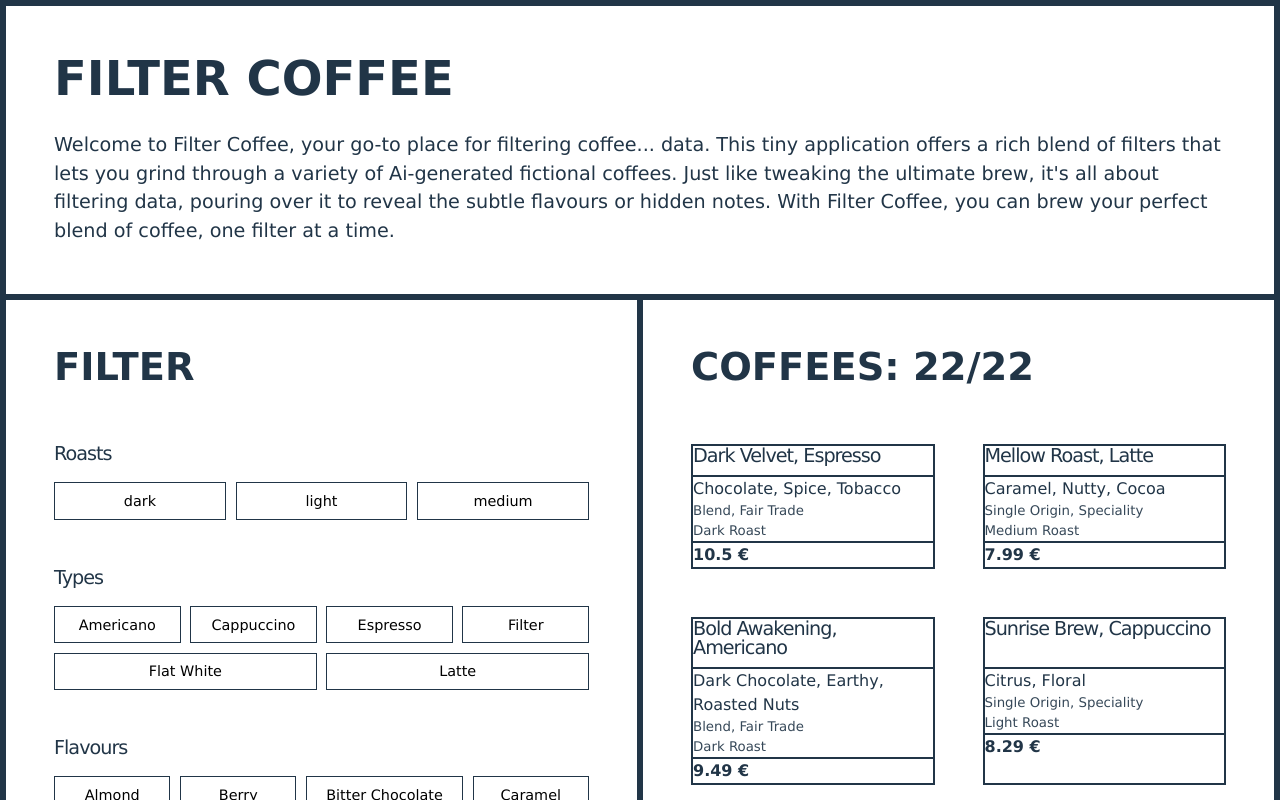
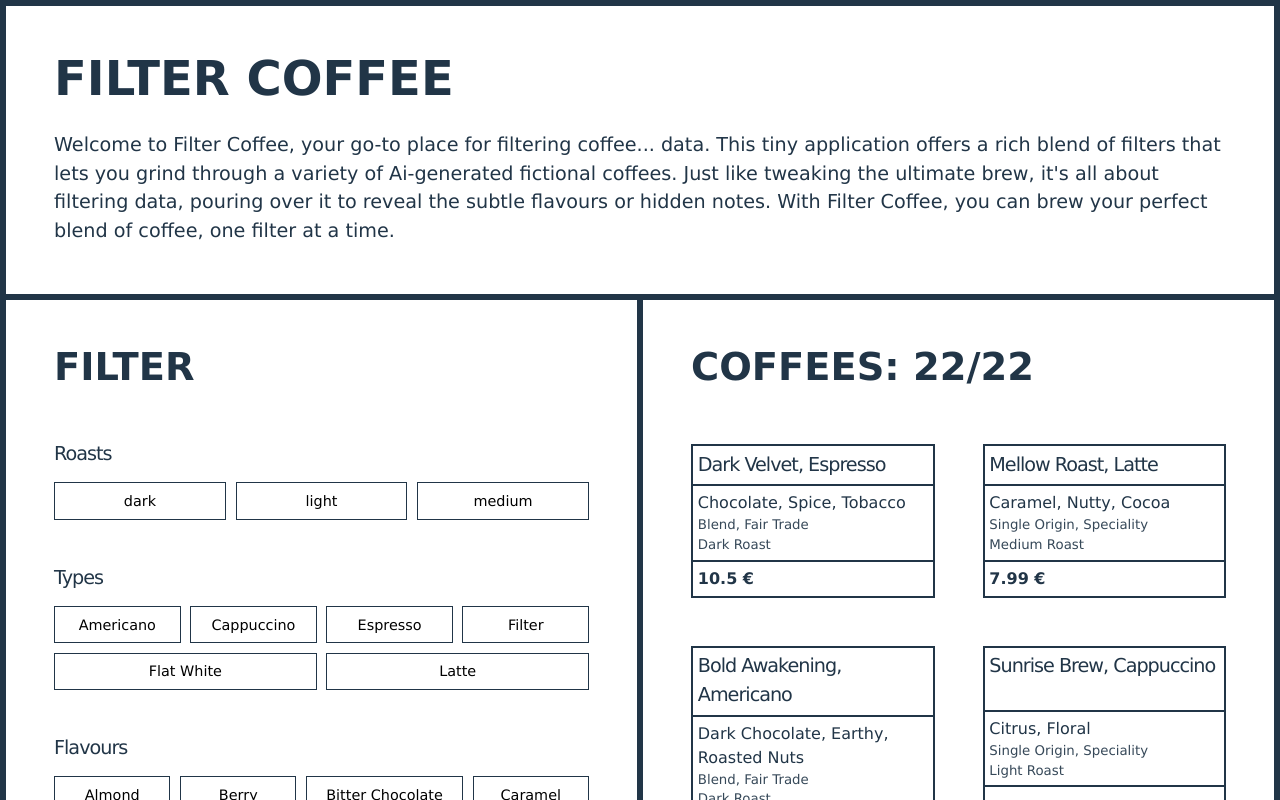
Before and after one commit to gunnar-miklis/multi-filtering, a React (Vite) app: page / in a window 1280 px wide. Shown: the top 800 px of the page. Built offline with nearby package versions, Linux system fonts and the light colour scheme.

Commit message:
adjust padding of filter-results__item boxes

```diff
--- a/src/components/filter/FilterResults/FilterResults.tsx
+++ b/src/components/filter/FilterResults/FilterResults.tsx
@@ -21,19 +21,21 @@ export default function FilterResults({ headingLevel, totalCoffees, filteredCoff
       <div className='flexRow flexWrap gap-lg filter-results__list'>
         {filteredCoffees.map(({ name, roast, type, flavours, categories, price }) => (
           <div className='flexCol flexNoWrap box filter-results__item' key={name}>
-            <div className='box box--full-height'>
-              <SubHeading className={`heading-${headingLevel + 1}`}>
+            <div className='box box--full-height filter-results__heading'>
+              <SubHeading
+                className={`heading-${headingLevel + 1} heading-3--no-margin heading-3--normal-line-height`}
+              >
                 {name}, {type}
               </SubHeading>
             </div>
 
-            <div className='box box--full-height'>
+            <div className='box box--full-height filter-results__body'>
               <p className='text'>{flavours.join(', ')}</p>
               <small className='small'>{categories.join(', ')}</small>
               <small className='small'>{capitalizeFirstLetter(roast)} Roast</small>
             </div>
 
-            <div className='box box--full-height'>
+            <div className='box box--full-height filter-results__price'>
               <strong className='strong'>{price} €</strong>
             </div>
           </div>
--- a/src/components/filter/FilterResults/filter-results.css
+++ b/src/components/filter/FilterResults/filter-results.css
@@ -1,3 +1,10 @@
+.heading-3--no-margin {
+  margin-bottom: unset;
+}
+.heading-3--normal-line-height {
+  line-height: 1.5;
+}
+
 .filter-results {
   padding: var(--space-lg);
 }
@@ -10,6 +17,15 @@
   justify-content: space-between;
   flex: 1 1;
   flex-basis: 42%;
+}
+
+.filter-results__heading,
+.filter-results__body,
+.filter-results__price {
+  padding: var(--space-xs);
+}
+.filter-results__price {
+  justify-content: flex-end;
 }
 
 @media screen and (max-width: 600px) {
--- a/src/styles/variables.css
+++ b/src/styles/variables.css
@@ -4,6 +4,7 @@
   --col-text: #213547;
   --col-bg: #ffffff;
 
+  --space-xs: 0.3rem;
   --space-sm: 0.6rem;
   --space-md: 1.2rem;
   --space-lg: 3rem;
```
